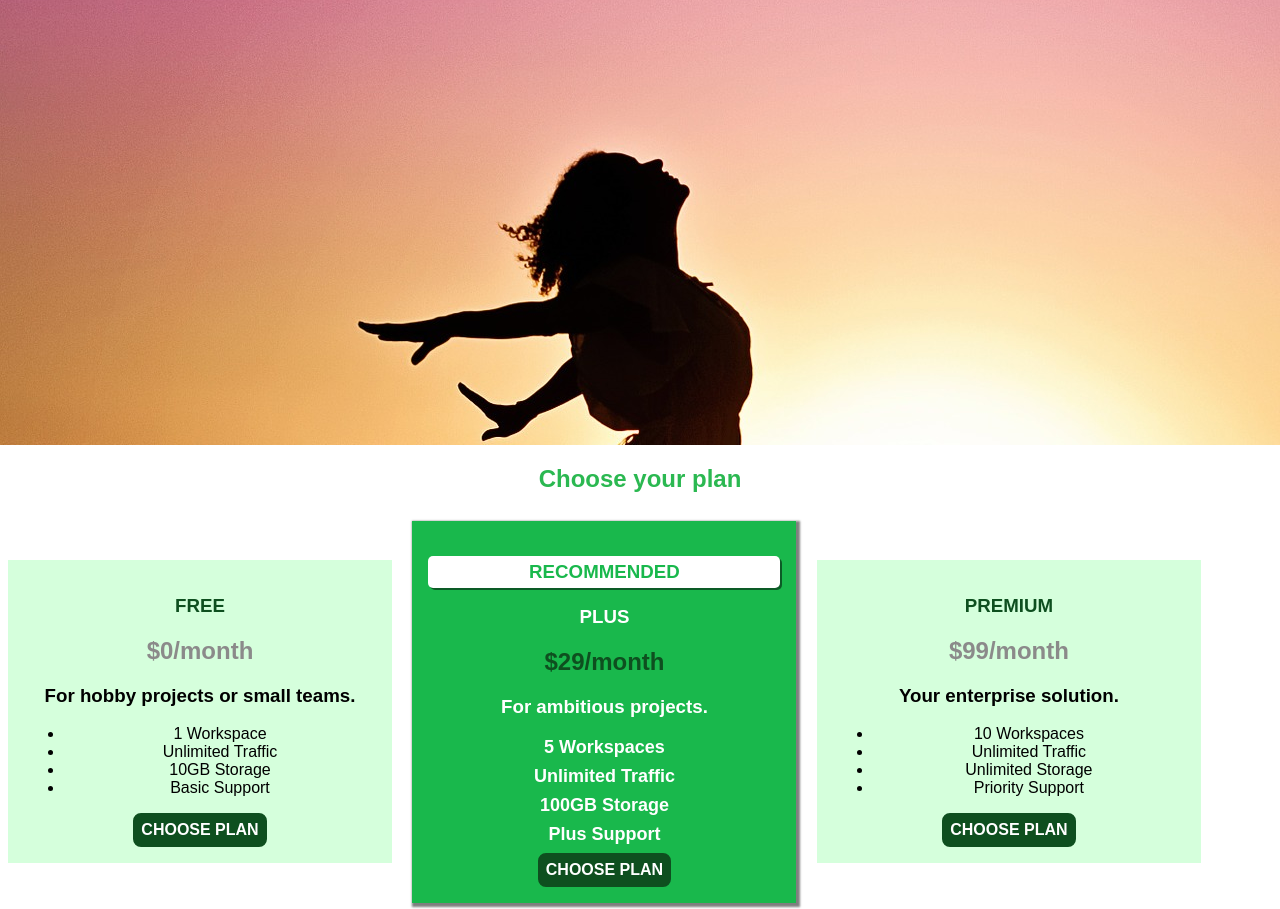
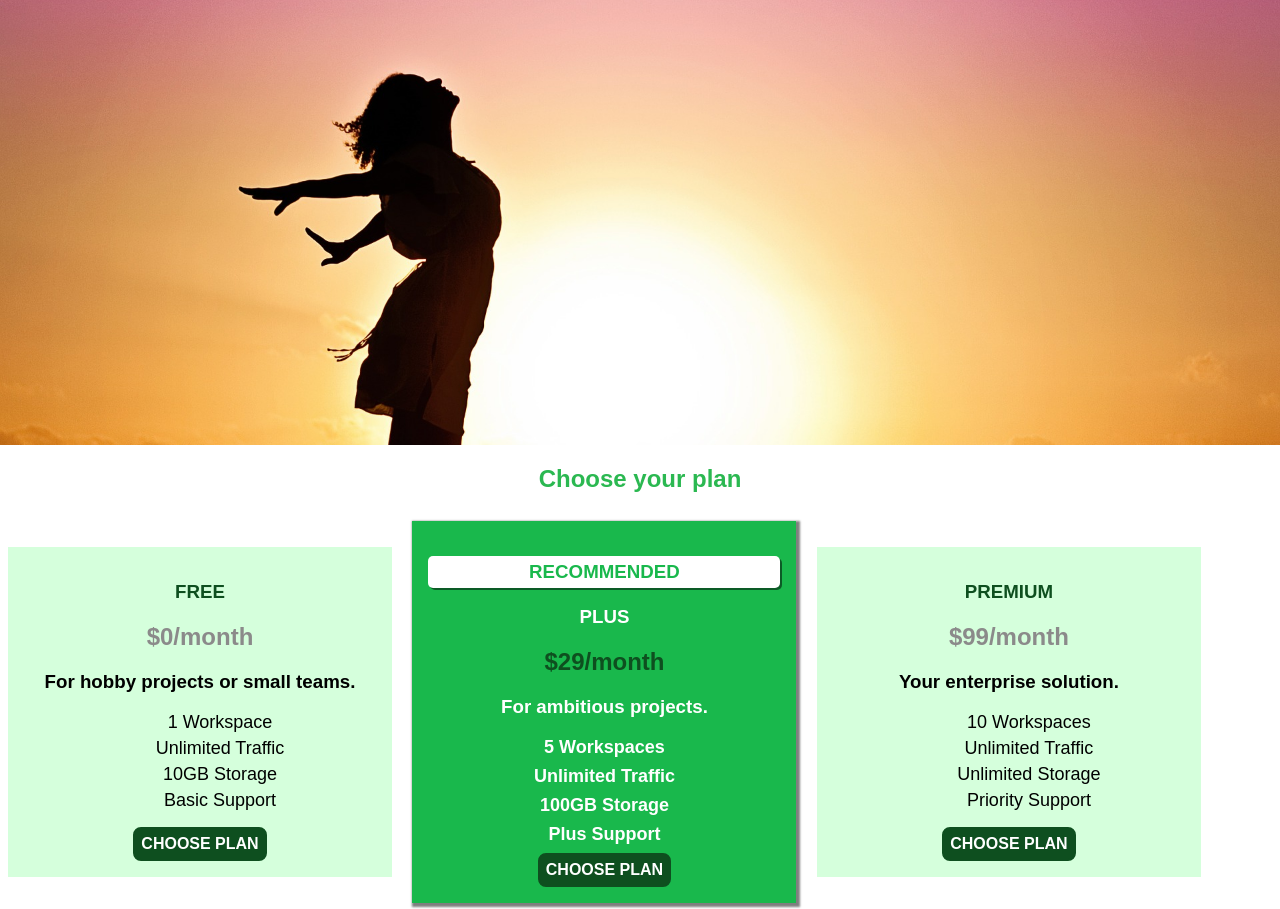
Before and after one commit to BojanMijatovic/startWithHtmlCss, a plain HTML site: page index.html in a window 1280 px wide. Shown: the part 83-992 px from the top of the page. Drawn offline with Linux system fonts and the light colour scheme; a web font is replaced by a local one.

Commit message:
background img style

```diff
--- a/index.html
+++ b/index.html
@@ -50,7 +50,7 @@
             <h1 class="plan__title">FREE</h1>
             <h2 class="plan__price">$0/month</h2>
             <h3>For hobby projects or small teams.</h3>
-            <ul>
+            <ul class="plan__list">
               <li>1 Workspace</li>
               <li>Unlimited Traffic</li>
               <li>10GB Storage</li>
@@ -65,7 +65,7 @@
             <h1 class="plan__title">PLUS</h1>
             <h2 class="plan__price">$29/month</h2>
             <h3>For ambitious projects.</h3>
-            <ul class="plan__features">
+            <ul class="plan__features plan__list">
               <li>5 Workspaces</li>
               <li>Unlimited Traffic</li>
               <li>100GB Storage</li>
@@ -79,7 +79,7 @@
             <h1 class="plan__title">PREMIUM</h1>
             <h2 class="plan__price">$99/month</h2>
             <h3>Your enterprise solution.</h3>
-            <ul>
+            <ul class="plan__list">
               <li>10 Workspaces</li>
               <li>Unlimited Traffic</li>
               <li>Unlimited Storage</li>
--- a/main.css
+++ b/main.css
@@ -10,7 +10,9 @@
 
  /*  Product */
  #product-overview {
-   background: url('./img/freedom.jpg');
+   background-image: url('./img/freedom.jpg');
+   background-size: cover;
+   background-repeat: no-repeat;
    width: 100%;
    height: 528px;
    padding: 10px;
@@ -135,6 +137,16 @@
    color: white;
  }
 
+ .plan__list {
+   list-style: none;
+ }
+
+ .plan__list li {
+   font-size: 18px;
+   font-weight: 500;
+   margin: 5px;
+ }
+
  .plan__features {
    list-style: none;
    margin: 0;
```
